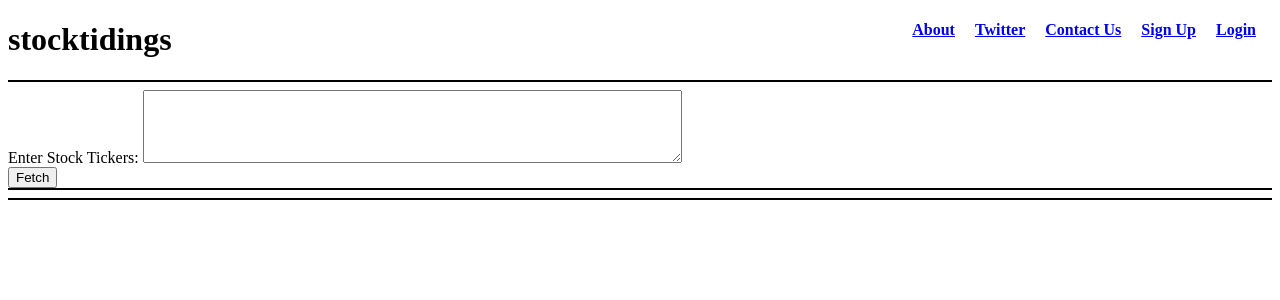
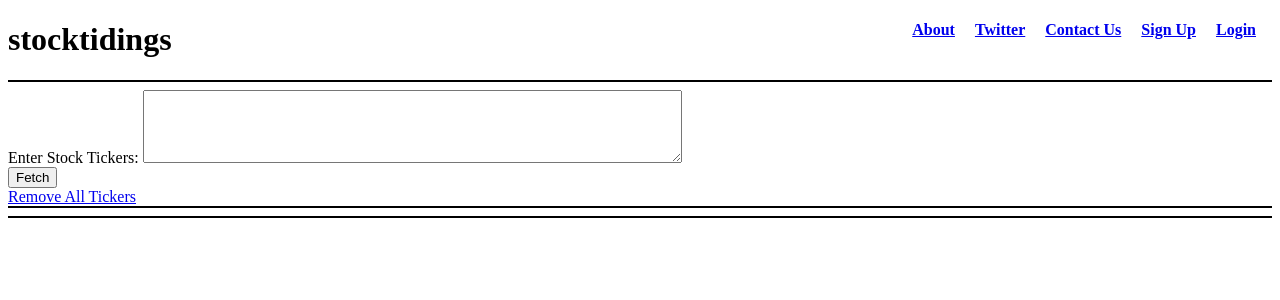
Before and after one commit to estinta/tidings, a Django app: template templates/reporter/index.html in a window 1280 px wide. Shown: the top 300 px of the page. Run offline with Django 3.2, Linux system fonts and the light colour scheme; the template is opened without the code that fills it: values that come from a table or form of the project are taken from there, others are empty; parts of the project's set-up code (start-up, migrations or seed data) failed here and were passed over.

Commit message:
Add links to removal options

```diff
--- a/static/tidings.css
+++ b/static/tidings.css
@@ -44,6 +44,10 @@ table.pretty th, table.pretty td {
     padding: auto;
 }
 
+.stockframe .removelink {
+	float: right;
+}
+
 table.stockdetails {
     margin-left: auto;
     margin-right: auto;
--- a/templates/reporter/build_list_form.html
+++ b/templates/reporter/build_list_form.html
@@ -6,4 +6,5 @@
         <input type="submit" id="build_list" name="build_list" value="Fetch" />
     </div>
 </form>
+<div><a href="removeall/">Remove All Tickers</a></div>
 </div>
--- a/templates/reporter/index.html
+++ b/templates/reporter/index.html
@@ -6,6 +6,7 @@
 <div id="stockinfo">
 {% for stock in stocks %}
 <div class="stockframe">
+<div class="removelink"><a href="remove/{{ stock.ticker }}/">Remove</a></div>
 <table class="stockdetails pretty">
     <thead></thead>
     <tbody>
```
